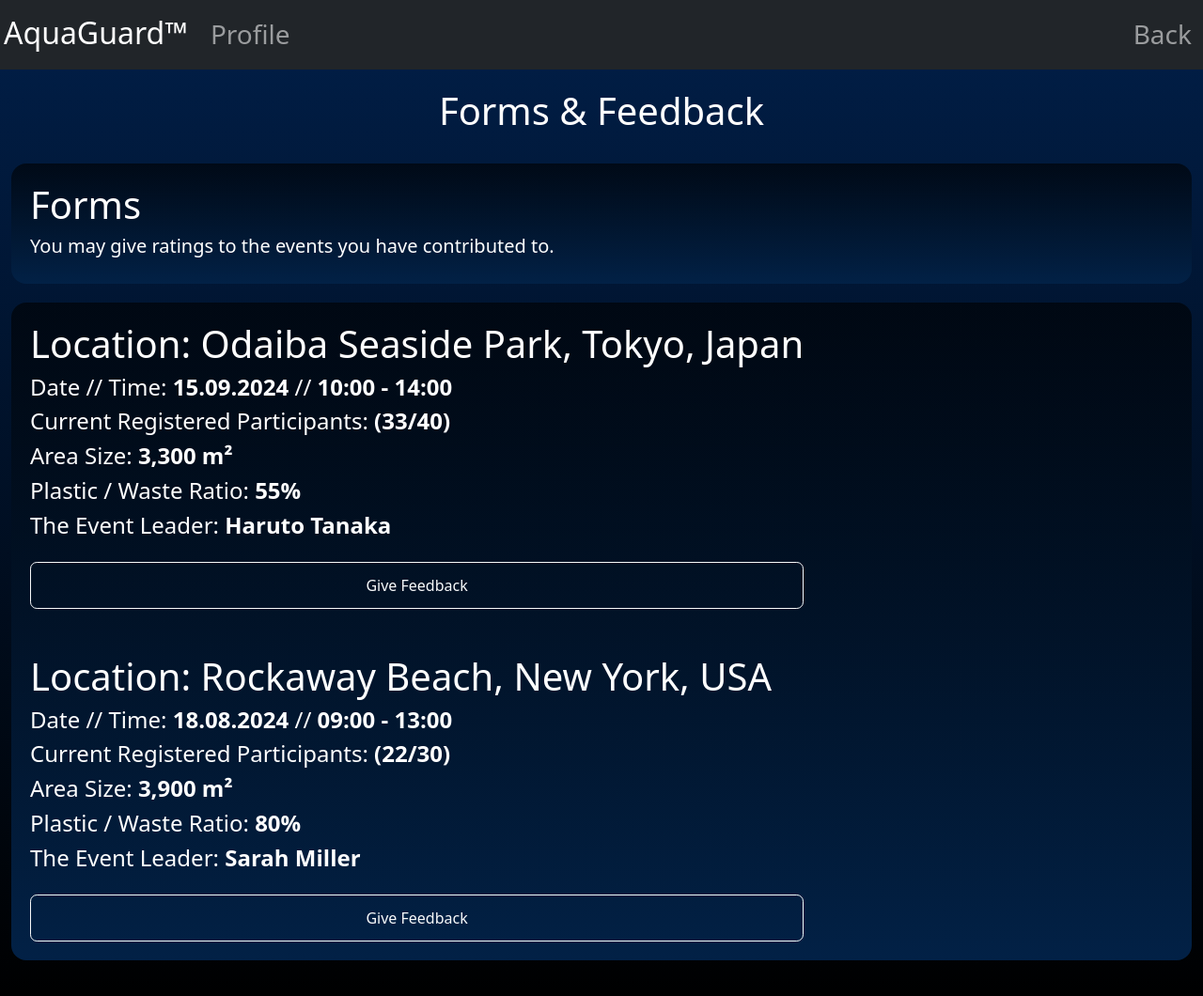
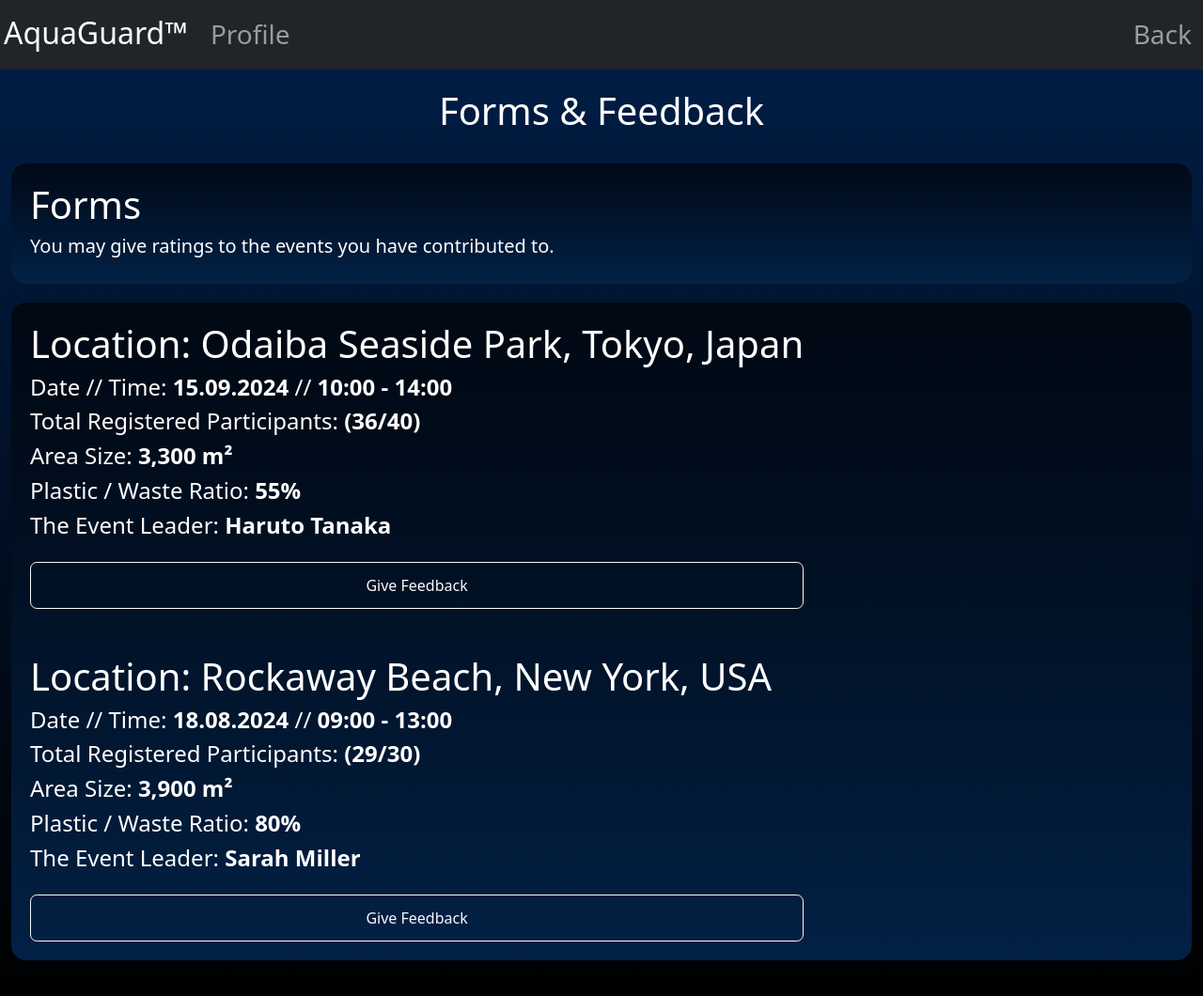
Before and after one commit to Leqayyy/AquaGuard, a plain HTML site: page formsafb.html in a window 1280 px wide. Shown: the whole page at 94% size. Drawn offline with nearby package versions, Linux system fonts and the light colour scheme.

Commit message:
Update formsafb.html
fix

```diff
--- a/formsafb.html
+++ b/formsafb.html
@@ -49,7 +49,7 @@
               <div class="content">
                 <h1>Location: Odaiba Seaside Park, Tokyo, Japan</h1>
                 <h4>Date // Time: <b>15.09.2024</b> // <b>10:00 - 14:00</b></h4>
-                <h4>Current Registered Participants: <b>(33/40)</b></h4>
+                <h4>Total Registered Participants: <b>(36/40)</b></h4>
                 <h4>Area Size: <b>3,300 m²</b></h4>
                 <h4>Plastic / Waste Ratio: <b>55%</b></h4>
                 <h4>The Event Leader: <b>Haruto Tanaka</b></h4>
@@ -57,7 +57,7 @@
                 <br><br>
                 <h1>Location: Rockaway Beach, New York, USA</h1>
                 <h4>Date // Time: <b>18.08.2024</b> // <b>09:00 - 13:00</b></h4>
-                <h4>Current Registered Participants: <b>(22/30)</b></h4>
+                <h4>Total Registered Participants: <b>(29/30)</b></h4>
                 <h4>Area Size: <b>3,900 m²</b></h4>
                 <h4>Plastic / Waste Ratio: <b>80%</b></h4>
                 <h4>The Event Leader: <b>Sarah Miller</b></h4>
```
